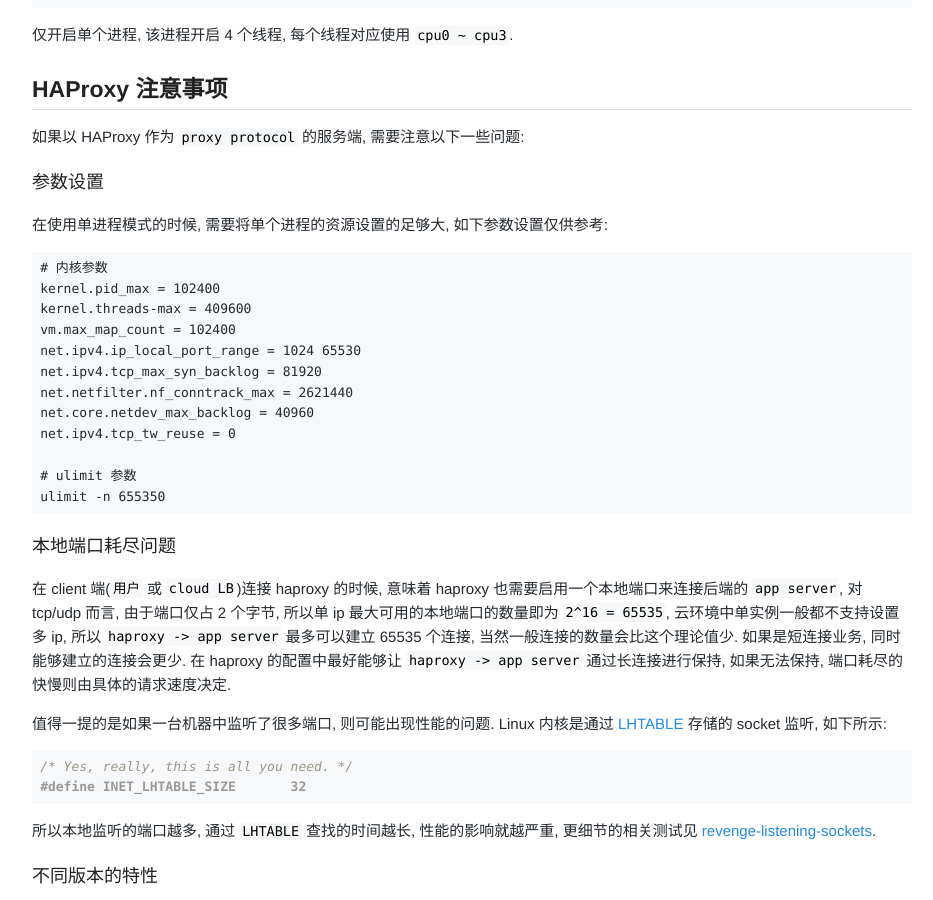
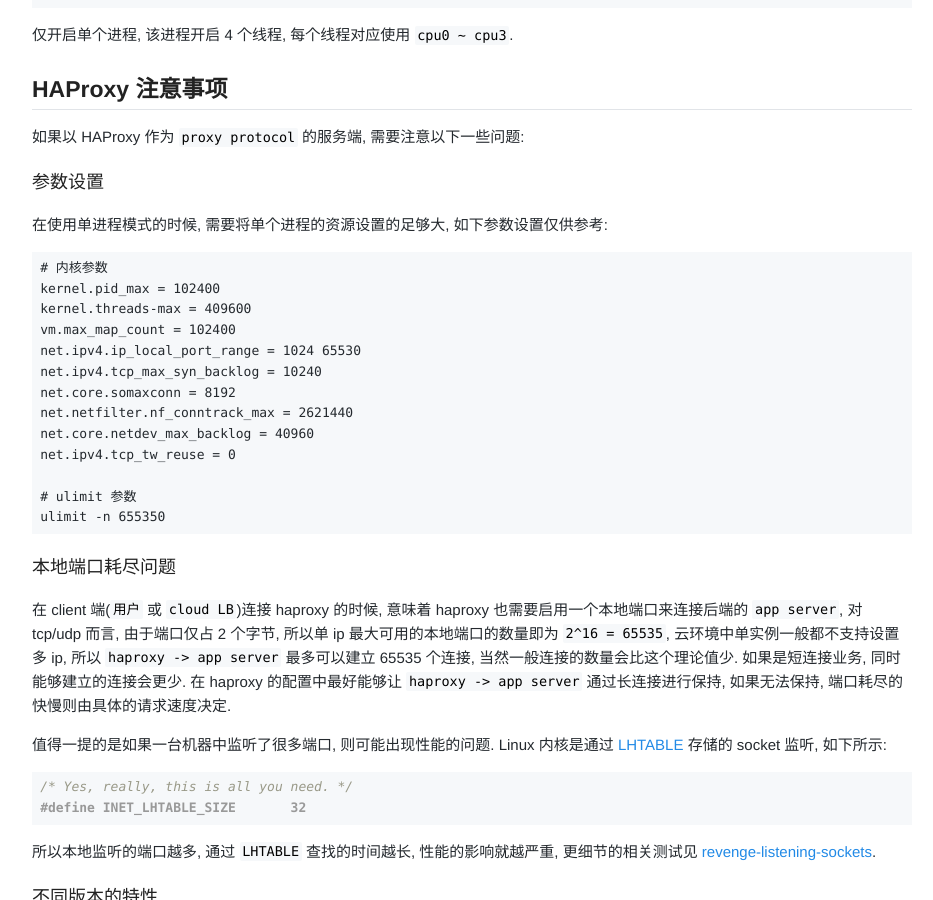
Before and after one commit to arstercz/arstercz.github.io, a Jekyll site: the page built from _posts/2020-01-08-use-proxy-protocol-in-cloud.md, in a window 1280 px wide and 900 px high, scrolled down 5989 px. Shown: the whole window, without its empty margins (168-1101 px from the left). Built offline with Jekyll 4.4.1, drawn with Linux system fonts in a browser that asks for light colours; comment, search, counter and statistics services are not loaded; some of the changed text lies outside the part shown.

Commit message:
fix tcp parameter

```diff
--- a/_posts/2020-01-08-use-proxy-protocol-in-cloud.md
+++ b/_posts/2020-01-08-use-proxy-protocol-in-cloud.md
@@ -255,7 +255,8 @@
 kernel.threads-max = 409600
 vm.max_map_count = 102400
 net.ipv4.ip_local_port_range = 1024 65530
-net.ipv4.tcp_max_syn_backlog = 81920
+net.ipv4.tcp_max_syn_backlog = 10240
+net.core.somaxconn = 8192
 net.netfilter.nf_conntrack_max = 2621440
 net.core.netdev_max_backlog = 40960
 net.ipv4.tcp_tw_reuse = 0
```
Also changed, not shown: other parts of _posts/2020-01-08-use-proxy-protocol-in-cloud.md (+1 -1 lines).
